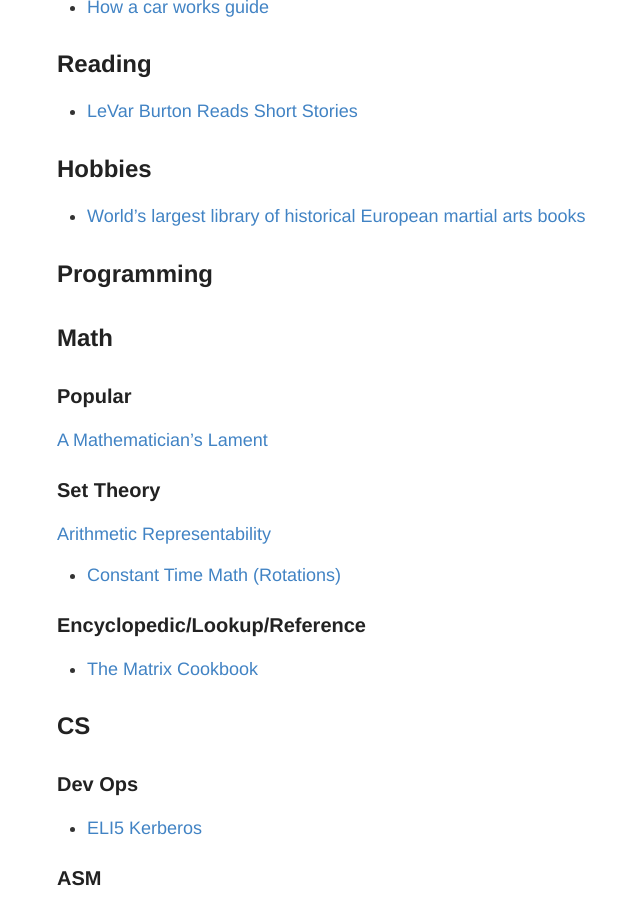
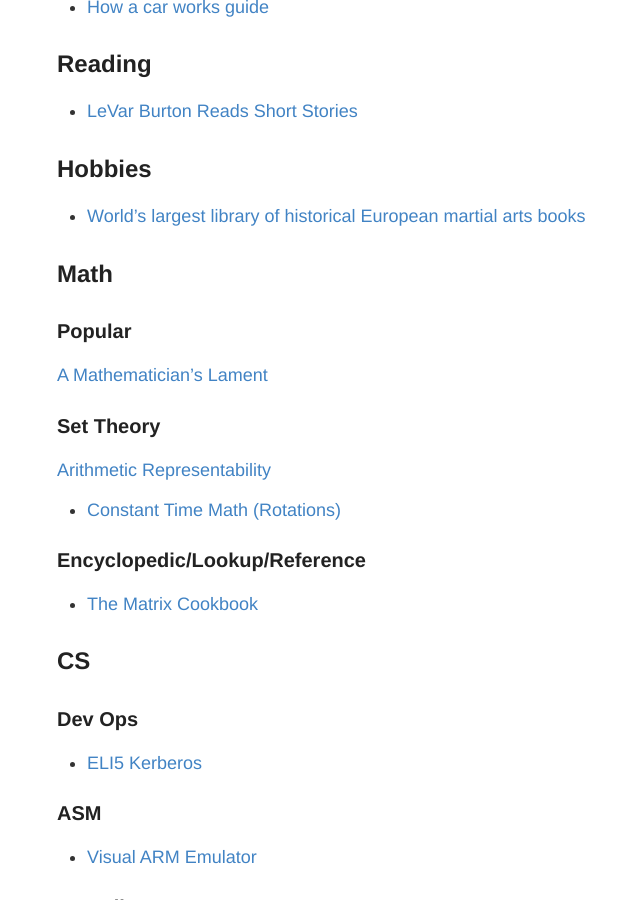
Before and after one commit to RONNCC/ronncc.github, a Jekyll site: the page built from _posts/2016-1-1-InterestingLinks.md, in a window 1280 px wide and 900 px high, scrolled down 713 px. Shown: the whole window, without its empty margins (223-863 px from the left). Built offline with Jekyll 4.4.1, drawn with Linux system fonts in a browser that asks for light colours; comment, search, counter and statistics services are not loaded.

Commit message:
Update 2016-1-1-InterestingLinks.md

```diff
--- a/_posts/2016-1-1-InterestingLinks.md
+++ b/_posts/2016-1-1-InterestingLinks.md
@@ -33,8 +33,6 @@
 
 ## Hobbies
 - [World's largest library of historical European martial arts books](http://wiktenauer.com/wiki/Main_Page)
-
-## Programming
 
 ## Math
 
```
